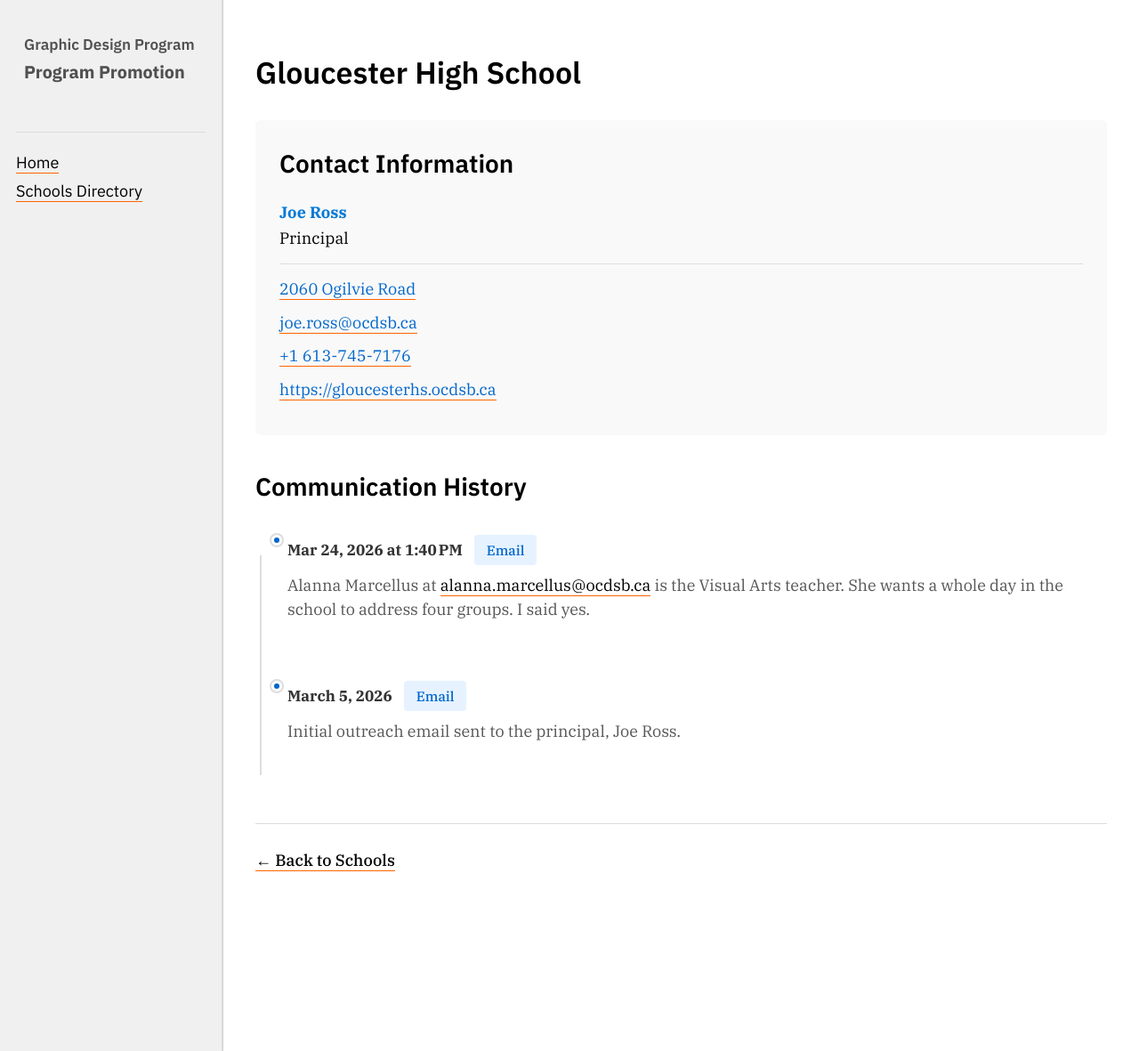
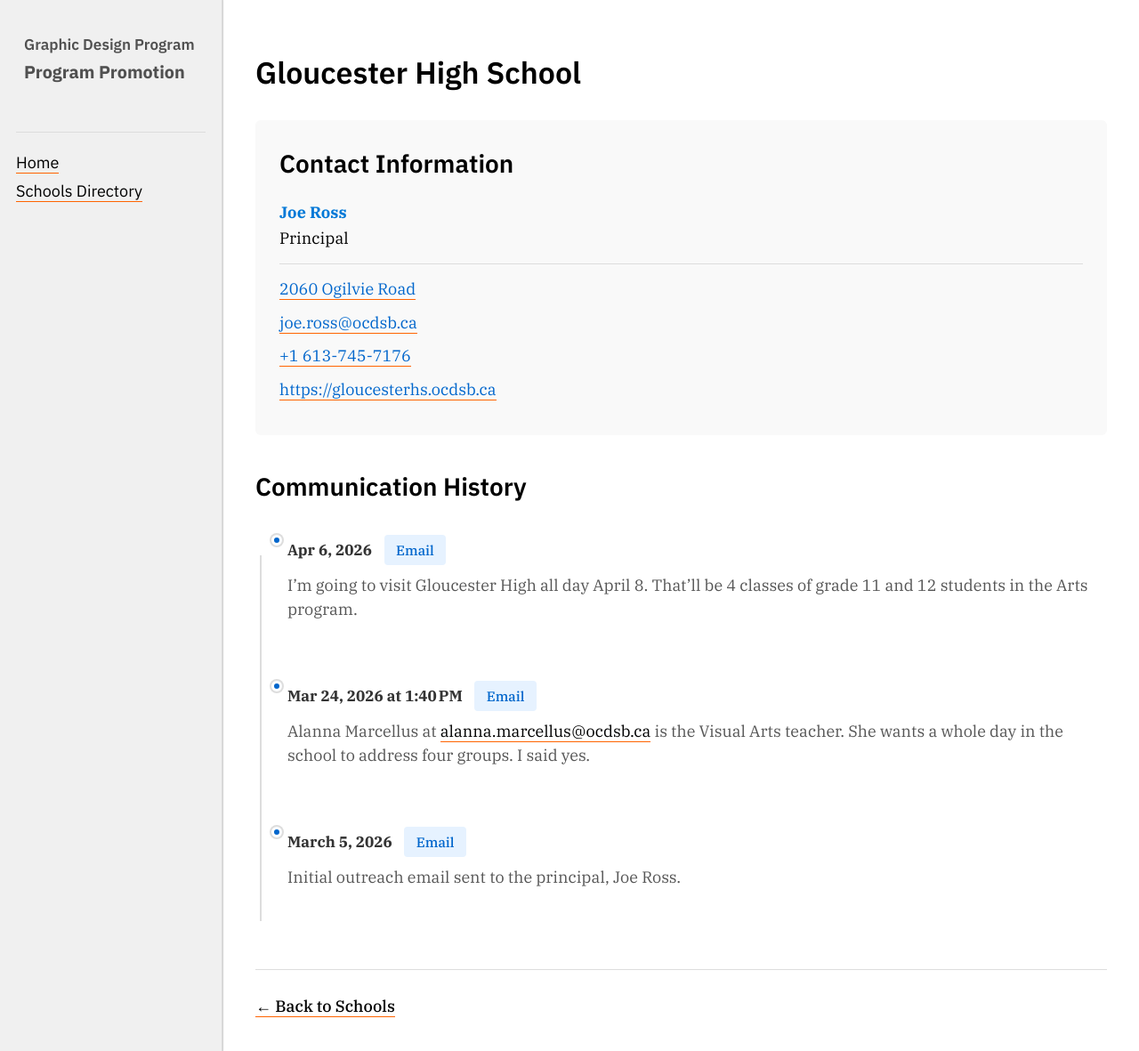
Before and after one commit to AlainParadis/program-promotion, a Jekyll site: the page built from _schools/gloucester-high-school.md, in a window 1280 px wide and 1181 px high. Shown: the whole window at 89% size. Built offline with Jekyll 4.4.1, drawn with Linux system fonts in a browser that asks for light colours.

Commit message:
Add Apr 6 communication: visit planned Apr 8
Add an email communication entry (Apr 6, 2026) to Gloucester High School record stating the author will visit on Apr 8 to run four Grade 11/12 Arts classes. Updates the communications list to reflect the scheduled visit.

```diff
--- a/_schools/gloucester-high-school.md
+++ b/_schools/gloucester-high-school.md
@@ -17,4 +17,8 @@ communications:
   - date: "Mar 24, 2026 at 1:40 PM"
     method: "email"
     note: "Alanna Marcellus at [alanna.marcellus@ocdsb.ca](alanna.marcellus@ocdsb.ca) is the Visual Arts teacher. She wants a whole day in the school to address four groups. I said yes."
+  - date: "Apr 6, 2026"
+    method: "email"
+    note: "I'm going to visit Gloucester High all day April 8. That'll be 4 classes of grade 11 and 12 students in the Arts program."
+
 ---
```
